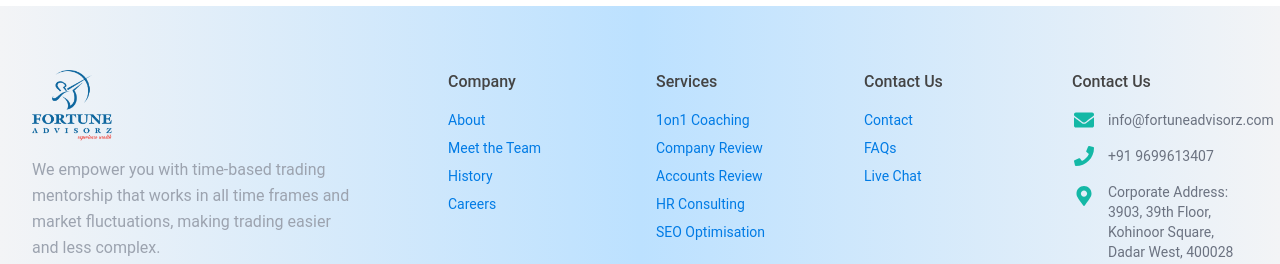
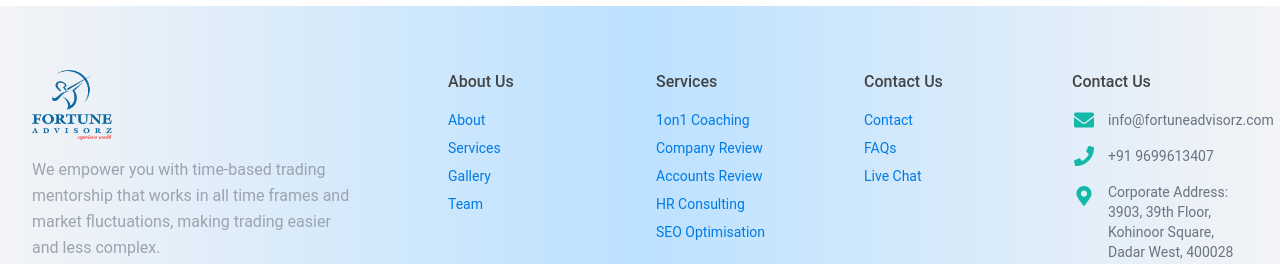
Before and after one commit to Sarvesh-24/FortuneWeb, a React (Create React App) app: page /mutualfunds in a window 1280 px wide. Shown: the part 2586-2850 px from the top of the page. Built offline with nearby package versions, Linux system fonts and the light colour scheme.

Commit message:
footer changed

```diff
--- a/src/components/Footer.js
+++ b/src/components/Footer.js
@@ -185,13 +185,13 @@ const Footer = () => {
       <div class="grid grid-cols-1 gap-8 lg:col-span-2 sm:grid-cols-2 lg:grid-cols-4">
         <div>
           <p class="font-medium">
-            Company
+            About Us
           </p>
           <nav class="flex flex-col mt-4 space-y-2 text-sm text-gray-500">
-            <a class="hover:opacity-75" href> About </a>
-            <a class="hover:opacity-75" href> Meet the Team </a>
-            <a class="hover:opacity-75" href> History </a>
-            <a class="hover:opacity-75" href> Careers </a>
+            <a class="hover:opacity-75" href="/#about"> About </a>
+            <a class="hover:opacity-75" href="/#services"> Services </a>
+            <a class="hover:opacity-75" href="/#gallery"> Gallery </a>
+            <a class="hover:opacity-75" href="/#team"> Team </a>
           </nav>
         </div>
         <div>
```
